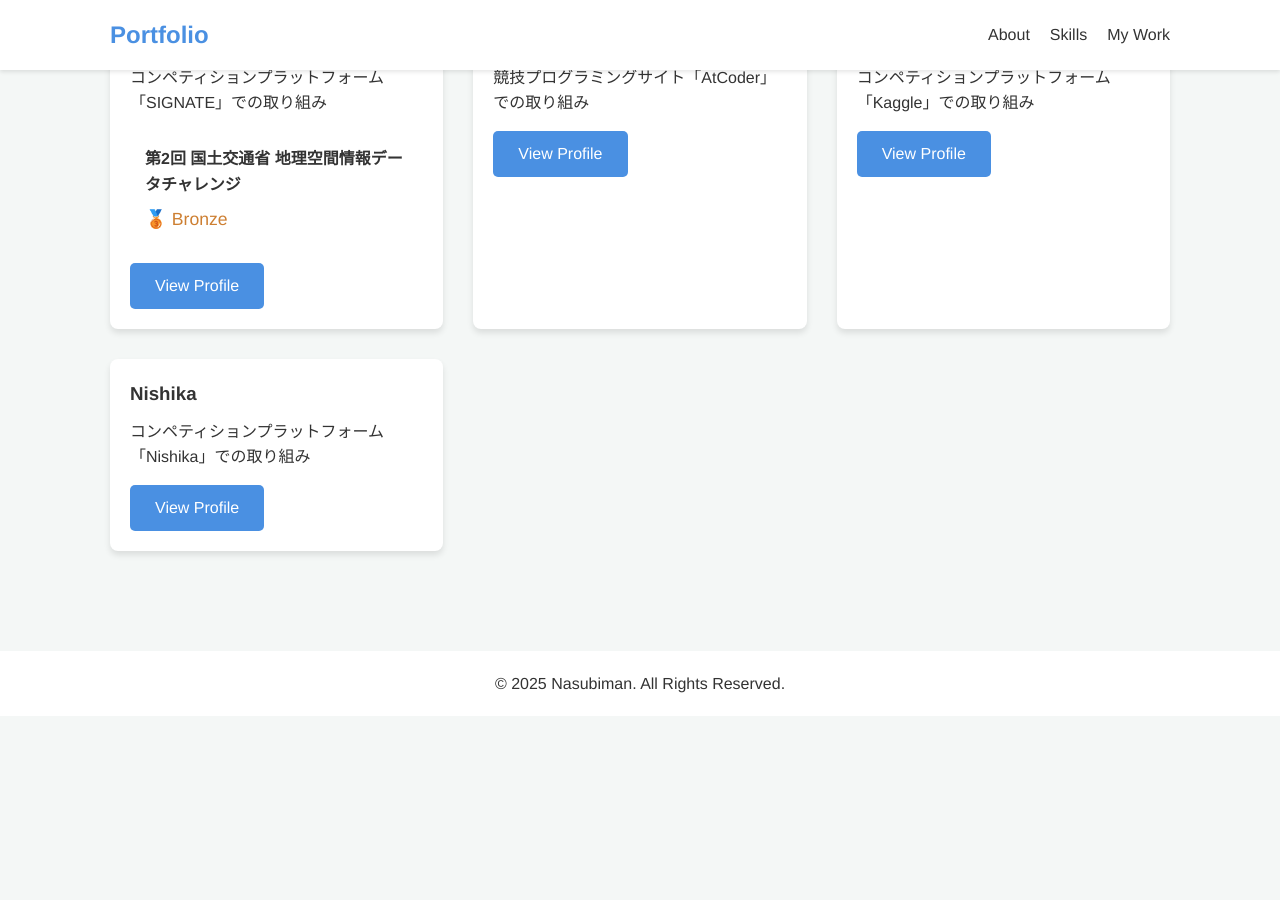
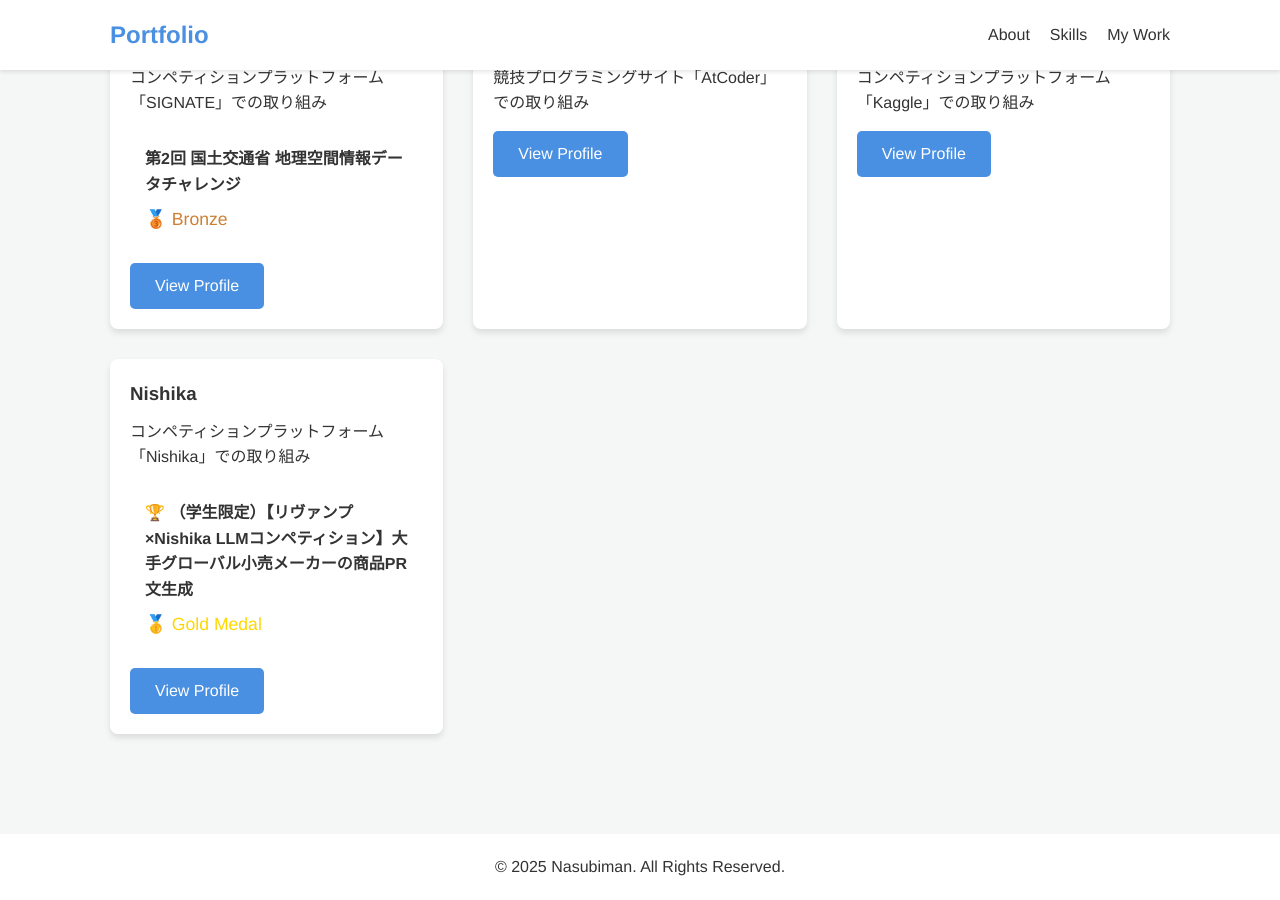
Before and after one commit to Nasubiman/Nasubiman.github.io, a Jekyll site: the page home.html, which Jekyll copies as it is, in a window 1280 px wide and 900 px high, scrolled down 1057 px. Built offline with Jekyll 4.4.1, drawn with Linux system fonts in a browser that asks for light colours; before the commit the page ends 1773 px from its top, so only the background shows below that.

Commit message:
add nishika info

```diff
--- a/home.html
+++ b/home.html
@@ -114,6 +114,12 @@
                 <div class="project-info">
                     <h3>Nishika</h3>
                     <p>コンペティションプラットフォーム「Nishika」での取り組み</p>
+                    <div
+                        style="margin-top: 15px; padding: 15px; background: rgba(255,255,255,0.05); border-radius: 8px; text-align: left;">
+                        <p style="font-weight: bold; margin-bottom: 8px;">🏆 （学生限定）【リヴァンプ×Nishika
+                            LLMコンペティション】大手グローバル小売メーカーの商品PR文生成</p>
+                        <p style="font-size: 1.1em;"><span style="color: #FFD700;">🥇 Gold Medal</span></p>
+                    </div>
                     <a href="https://competition.nishika.com/users/bjGVBPLoJq7Nzla5" target="_blank" class="btn"
                         style="margin-top: 15px;">View Profile</a>
                 </div>
```
